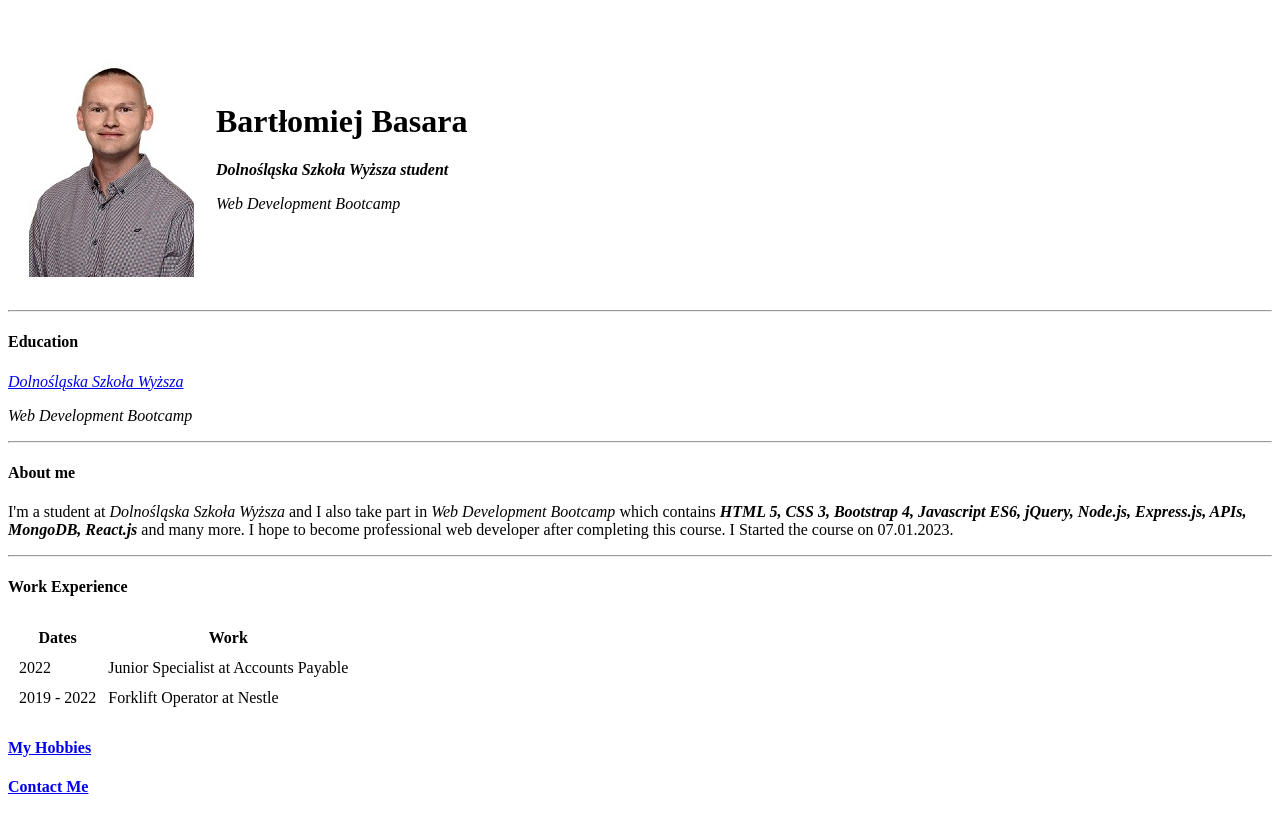
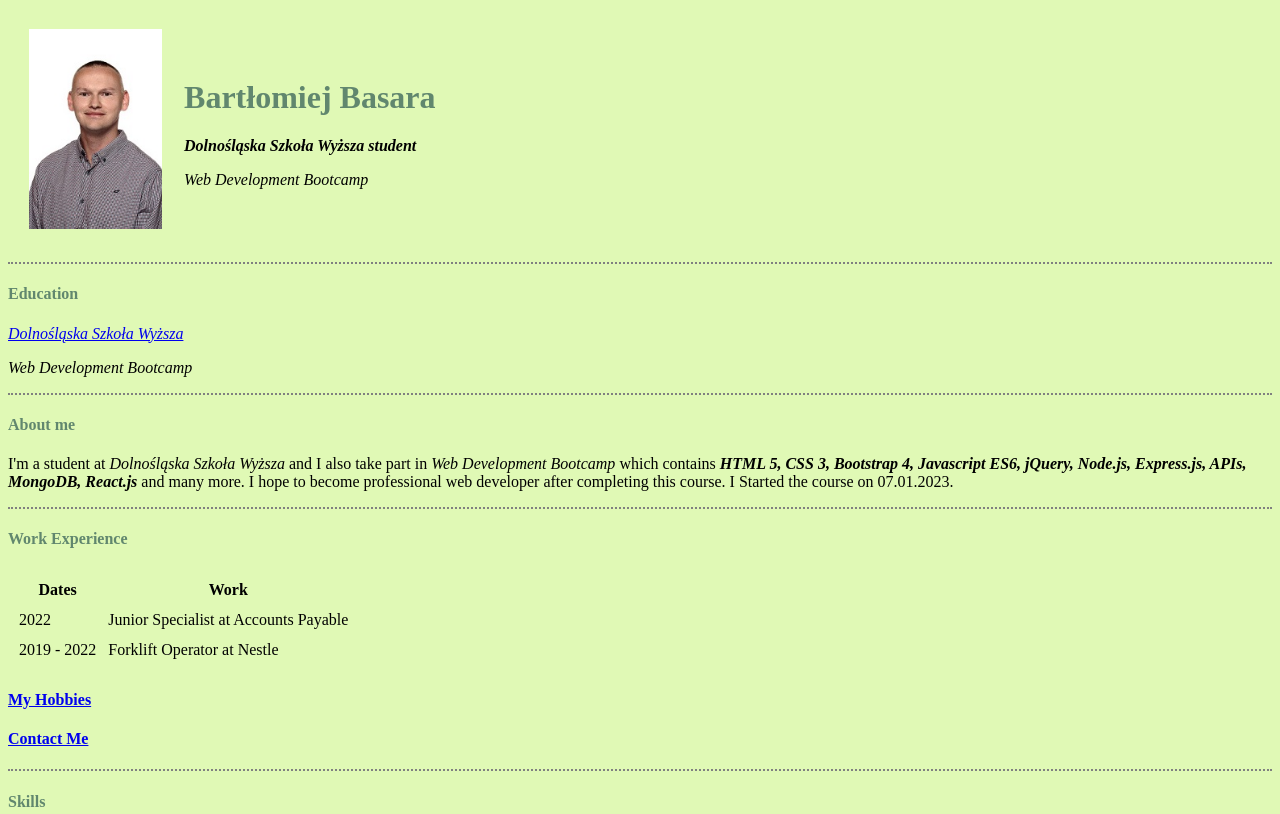
Before and after one commit to BasBar/CV, a plain HTML site: page index.html in a window 1280 px wide. Shown: the top 814 px of the page. Drawn offline with Linux system fonts and the light colour scheme.

Commit message:
changed picture, colors , some css

```diff
--- /dev/null
+++ b/css/styles.css
@@ -0,0 +1,22 @@
+body {
+    background-color:#E0F9B5
+}
+
+hr {
+    border-style:none none dotted;
+    border-color:gray;
+    border-width: 2px;
+    width:100%;
+}
+
+img {
+    height:200px
+}
+
+h1 {
+    color:#61876E
+}
+
+h4 {
+    color:#61876E
+}
--- a/index.html
+++ b/index.html
@@ -1,13 +1,16 @@
 <!DOCTYPE html>
 <html lang="en">
+
     <head>
         <meta charset="UTF-8">
         <title>BarBas</title>
+        <link rel="stylesheet" href="css/styles.css">
     </head>
+
     <body>
         <table cellspacing="20">
             <tr>
-                <td><img src="bb.jpg" alt="Bartek picture"></td>
+                <td><img src="images/bb.jpg" alt="Bartek picture"></td>
                 <td>
                     <h1>Bartłomiej Basara</h1>
                     <p><em><strong>Dolnośląska Szkoła Wyższa student</strong></em></p>
```
Also changed, not shown: images/bb.jpg (added), images/bbr.png (added).
